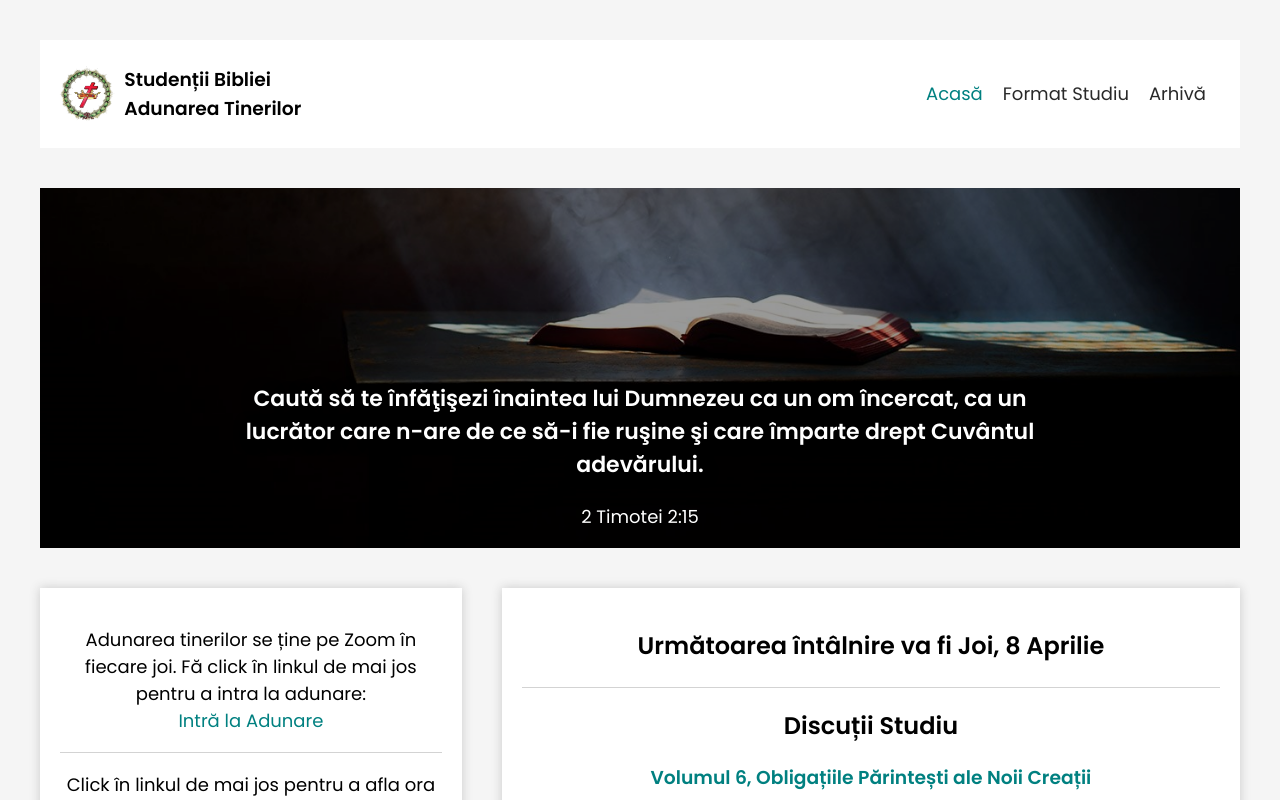
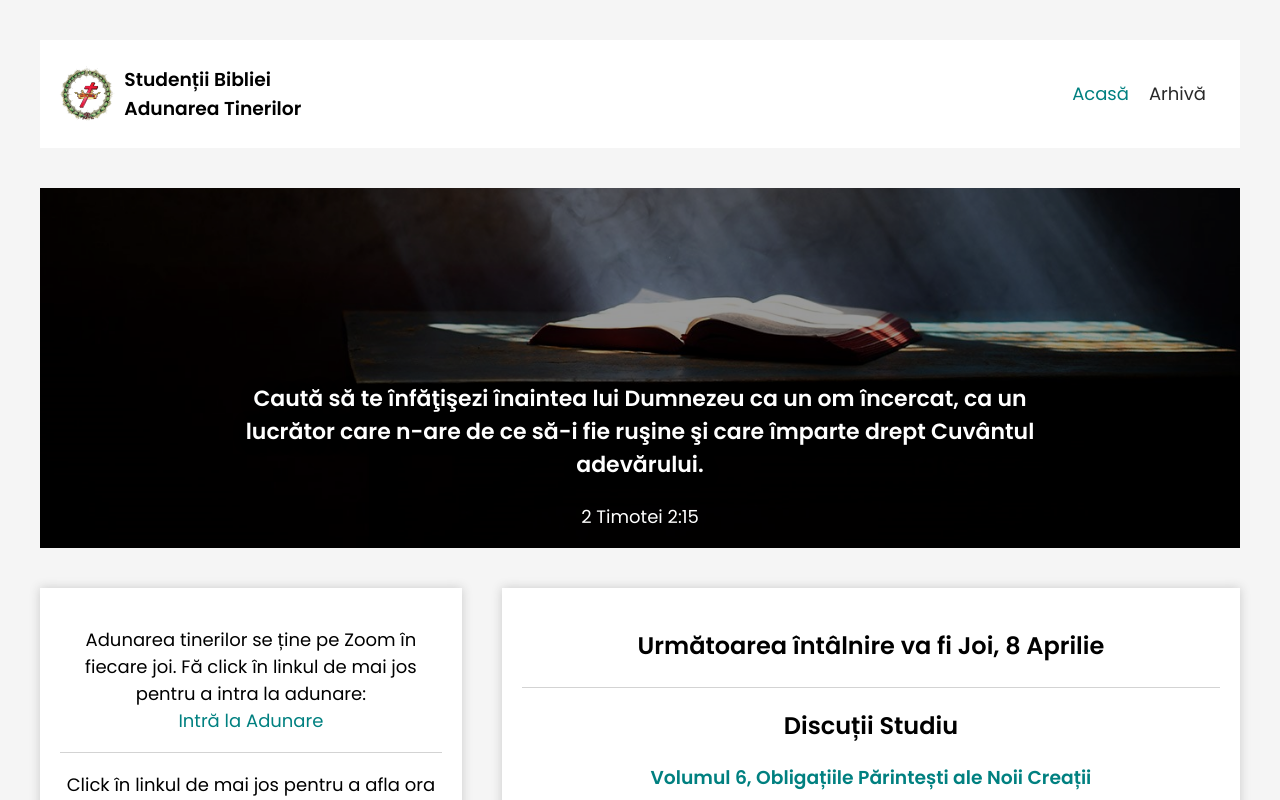
Before and after one commit to adunarea-tinerilor/stb-adt, a React (Create React App) app: page /#/ in a window 1280 px wide. Shown: the top 800 px of the page. Built offline with nearby package versions, Linux system fonts and the light colour scheme.

Commit message:
removed study format page

```diff
--- a/src/App.js
+++ b/src/App.js
@@ -168,9 +168,9 @@ export default class App extends React.Component {
               showScroll={this.state.showScroll}
             />}
           />
-          <Route path="/studyformat" render={() => <StudyFormat
-            {...meetingDetails}
-          />}
+          {/*<Route path="/studyformat" render={() => <StudyFormat*/}
+          {/*  {...meetingDetails}*/}
+          {/*/>}*/}
           />
           <Footer footerUpdateDate={this.state.footerUpdateDate}/>
         </div>
--- a/src/global-components/Header.js
+++ b/src/global-components/Header.js
@@ -28,9 +28,6 @@ const Item = styled.li`
 padding: 0 10px;
 `;
 const Logo = styled.div`
-  // position: absolute;
-  // top: 20px;
-  // left: 20px;
   display: flex;
   align-items: center;
 
@@ -61,9 +58,9 @@ export default function Header() {
         <Item>
           <NavLink exact to="/">Acasă</NavLink>
         </Item>
-        <Item>
-          <NavLink to="/studyformat">Format Studiu</NavLink>
-        </Item>
+        {/*<Item>*/}
+        {/*  <NavLink to="/studyformat">Format Studiu</NavLink>*/}
+        {/*</Item>*/}
         <Item>
           <NavLink to="/arhiva">Arhivă</NavLink>
         </Item>
```
